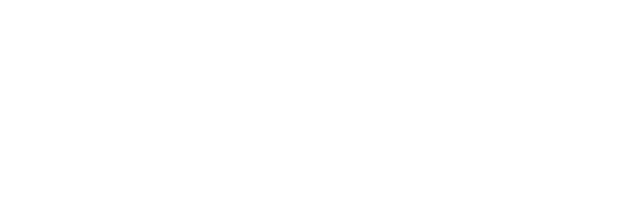
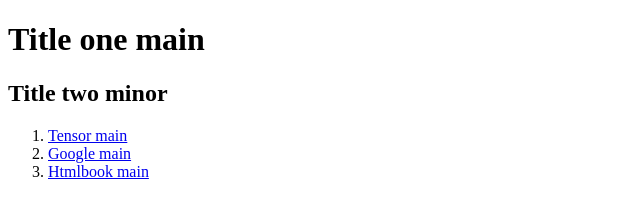
Before and after one commit to BugakovaVictoriya/task-html, a website: page src/index.html in a window 1280 px wide. Shown: the whole page, without its empty margins (0-640 px from the left). Drawn offline with Linux system fonts and the light colour scheme.

Commit message:
Задание по HTML

```diff
--- a/src/index.html
+++ b/src/index.html
@@ -3,5 +3,23 @@
     <head>
         <title>HTML</title>
     </head>
-    <body></body>
+    <body>
+        <h1>Title one main</h1>
+        <h2>Title two minor</h2>
+        <ol>
+            <li>
+                <a href="https://tensor.ru/" target="_blank">Tensor main</a>
+            </li>
+            <li>
+                <a href="https://www.google.ru/?hl=ru" target="_blank"
+                    >Google main</a
+                >
+            </li>
+            <li>
+                <a href="http://htmlbook.ru/html" target="_blank"
+                    >Htmlbook main</a
+                >
+            </li>
+        </ol>
+    </body>
 </html>
```
Also changed, not shown: 1 other file.
